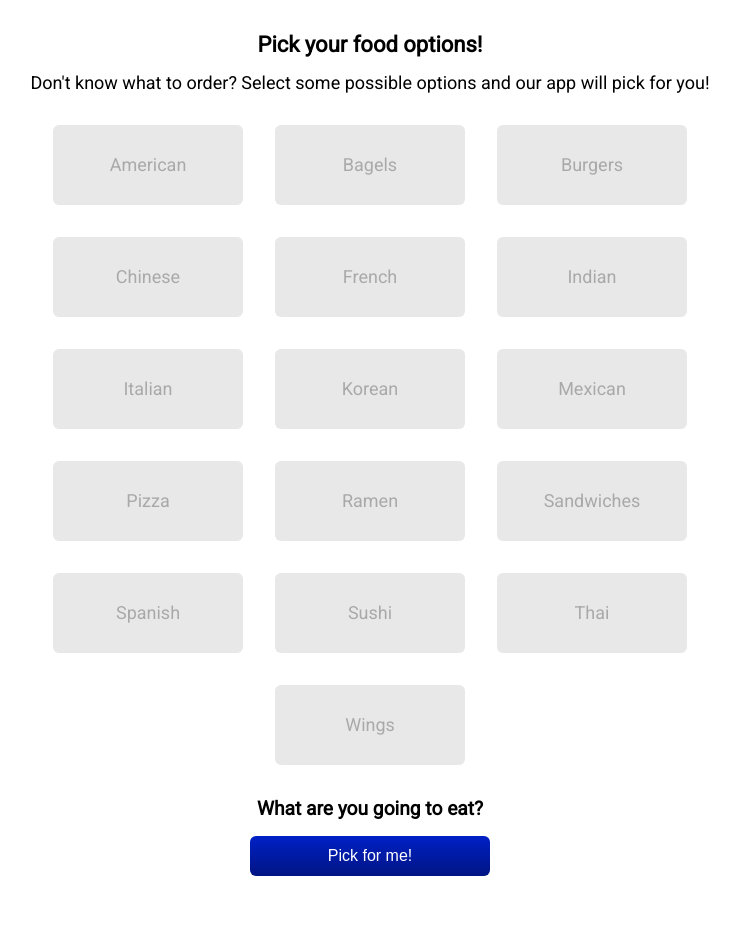
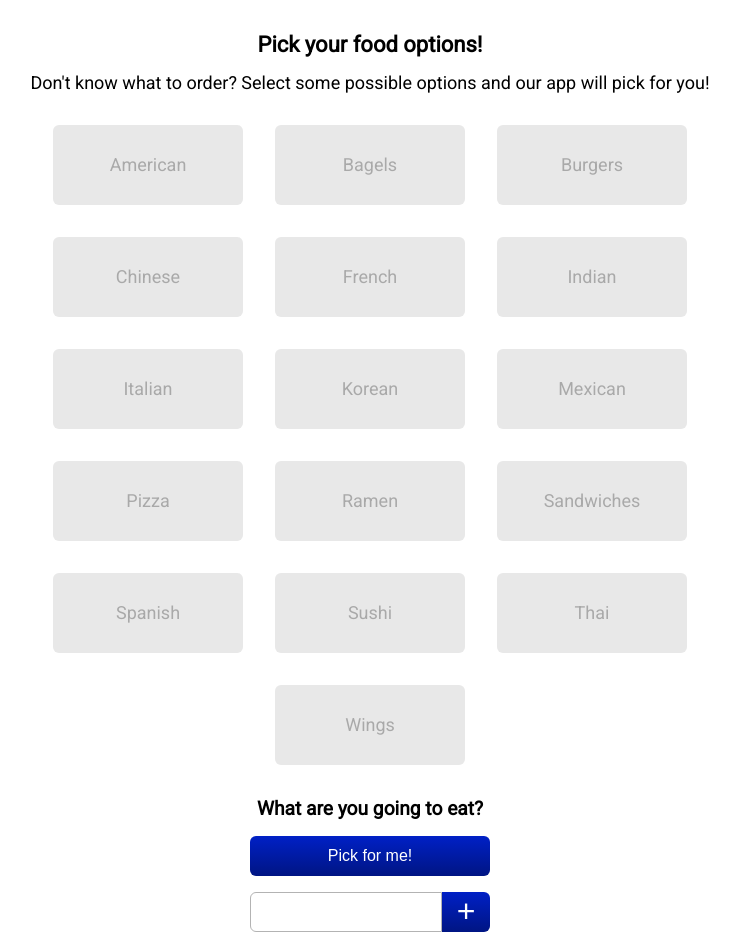
Before and after one commit to c-kehler/food-picker, a React (Create React App) app: page / in a window 1280 px wide. Shown: the top 952 px of the page, without its empty margins (270-1010 px from the left). Before the commit the page ends 892 px from the top, so only its background shows below. Built offline with nearby package versions, Linux system fonts and the light colour scheme.

Commit message:
add add functionality

```diff
--- a/public/index.html
+++ b/public/index.html
@@ -14,6 +14,7 @@
       href="https://fonts.googleapis.com/css?family=Roboto&display=swap"
       rel="stylesheet"
     />
+    <script src="https://code.iconify.design/1/1.0.3/iconify.min.js"></script>
     <!--
       manifest.json provides metadata used when your web app is installed on a
       user's mobile device or desktop. See https://developers.google.com/web/fundamentals/web-app-manifest/
--- a/src/Components/FoodCard/FoodCard.css
+++ b/src/Components/FoodCard/FoodCard.css
@@ -48,7 +48,7 @@ button {
   font-size: 1.5rem;
   border-radius: 6px;
   color: white;
-  margin-bottom: 4rem;
+  margin-bottom: 1rem;
   transition: 0.5s;
 }
 @media (min-width: 1025px) {
@@ -85,4 +85,40 @@ button:focus {
   }
 }
 
+form {
+  display: flex;
+  justify-content: center;
+  margin-bottom: 4rem;
+}
+@media (min-width: 1025px) {
+  form {
+    margin-bottom: 1rem;
+  }
+}
+form input {
+  border-radius: 6px 0px 0px 6px;
+  border: 1px solid #b3b3b3;
+  height: 2.5rem;
+  padding: 0.2rem 0.5rem;
+  font-size: 18px;
+  width: 10.9rem;
+}
+@media (min-width: 1025px) {
+  form input {
+    height: 2rem;
+  }
+}
+form input:active {
+  outline: none;
+}
+form input:focus {
+  outline: none;
+  box-shadow: inset 0px 0px 8px rgba(0, 0, 0, 0.39);
+}
+form .add-button {
+  font-size: 2rem;
+  width: 3rem;
+  border-radius: 0px 6px 6px 0px;
+}
+
 /*# sourceMappingURL=FoodCard.css.map */
--- a/src/Components/FoodCard/FoodCard.js
+++ b/src/Components/FoodCard/FoodCard.js
@@ -24,7 +24,8 @@ class FoodCard extends Component {
         "Thai",
         "Wings"
       ],
-      picked: ""
+      picked: "",
+      value: ""
     };
   }
 
@@ -46,6 +47,19 @@ class FoodCard extends Component {
         {el}
       </div>
     );
+  };
+
+  handleChange = event => {
+    this.setState({ value: event.target.value });
+  };
+  handleSubmit = event => {
+    this.setState({
+      data: [
+        ...this.state.data,
+        this.state.value.replace(/^\w/, c => c.toUpperCase())
+      ].sort()
+    });
+    event.preventDefault();
   };
 
   handleButton = () => {
@@ -76,6 +90,11 @@ class FoodCard extends Component {
         </div>
 
         <button onClick={this.handleButton}>Pick for me!</button>
+        <form onSubmit={this.handleSubmit}>
+          {" "}
+          <input value={this.state.value} onChange={this.handleChange}></input>
+          <button className="add-button">+</button>
+        </form>
       </React.Fragment>
     );
   }
--- a/src/Components/FoodCard/FoodCard.scss
+++ b/src/Components/FoodCard/FoodCard.scss
@@ -45,7 +45,7 @@ button {
   font-size: 1.5rem;
   border-radius: 6px;
   color: white;
-  margin-bottom: 4rem;
+  margin-bottom: 1rem;
   transition: 0.5s;
   @media (min-width: 1025px) {
     margin-bottom: 1rem;
@@ -80,3 +80,35 @@ button {
     }
   }
 }
+form {
+  display: flex;
+  justify-content: center;
+  margin-bottom: 4rem;
+  @media (min-width: 1025px) {
+    margin-bottom: 1rem;
+  }
+
+  input {
+    border-radius: 6px 0px 0px 6px;
+    border: 1px solid #b3b3b3;
+    height: 2.5rem;
+    padding: 0.2rem 0.5rem;
+    font-size: 18px;
+    width: 10.9rem;
+    @media (min-width: 1025px) {
+      height: 2rem;
+    }
+    &:active {
+      outline: none;
+    }
+    &:focus {
+      outline: none;
+      box-shadow: inset 0px 0px 8px rgba(0, 0, 0, 0.39);
+    }
+  }
+  .add-button {
+    font-size: 2rem;
+    width: 3rem;
+    border-radius: 0px 6px 6px 0px;
+  }
+}
```
Also changed, not shown: 1 other file (tests, documents, lock files or other folders).
